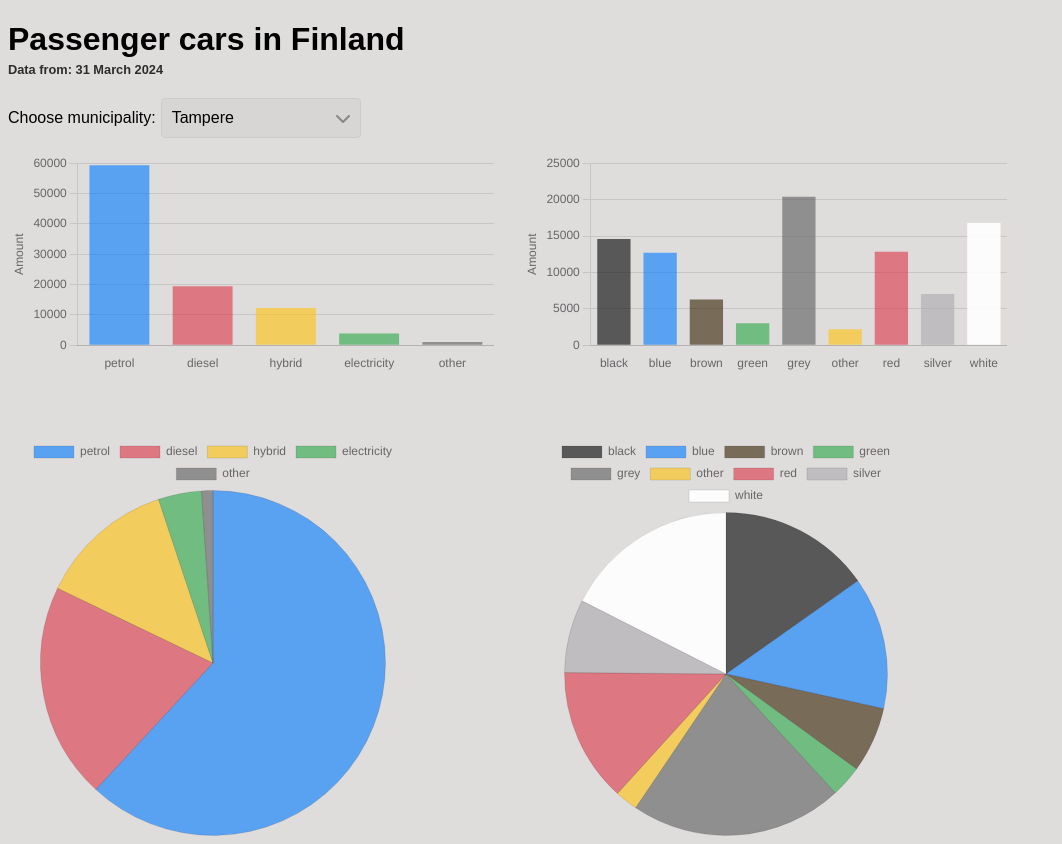
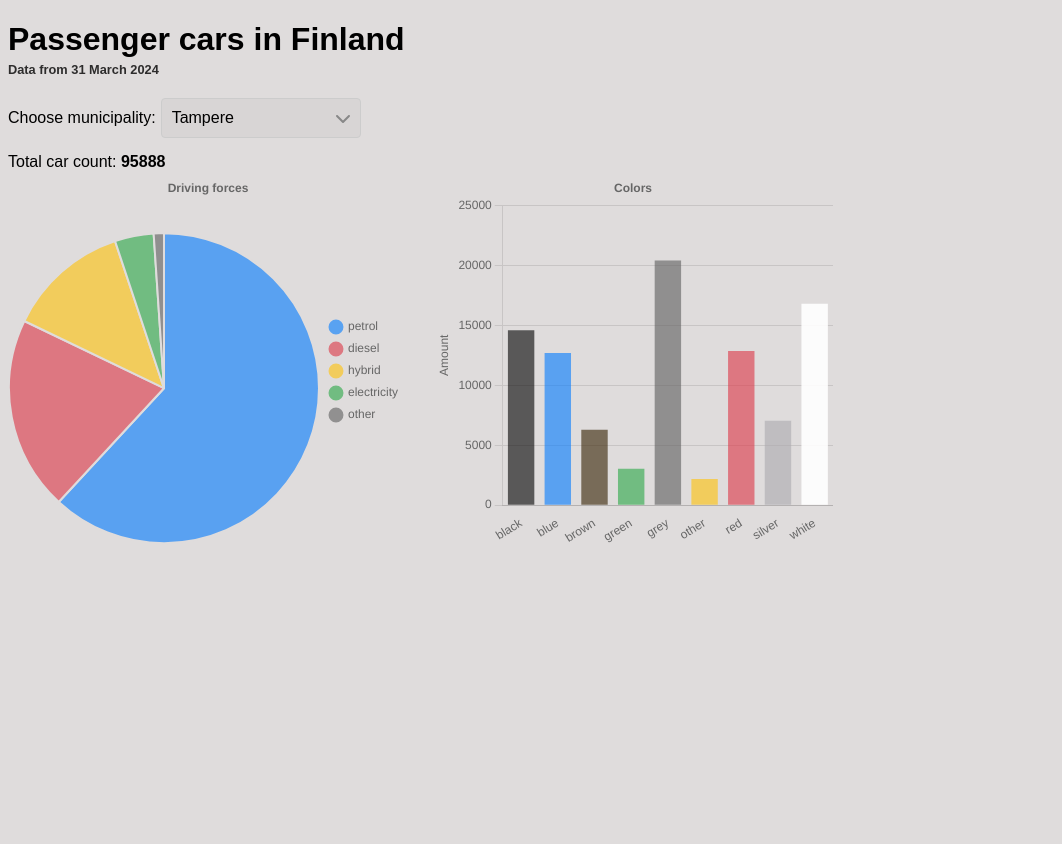
Before and after one commit to Tsingis/trafi-data, a React app: page / in a window 1280 px wide. Shown: the whole page, without its empty margins (0-1062 px from the left). After the commit the page ends 800 px from the top, so only its background shows below. Built offline with nearby package versions, Linux system fonts and the light colour scheme; the HTML template or start-up script is replaced by a standard one.

Commit message:
Further styling of charts

```diff
--- a/src/App.tsx
+++ b/src/App.tsx
@@ -3,50 +3,9 @@ import { useState, useEffect } from "react"
 import SearchableDropdown from "./components/SearchableDropdown/SearchableDropdown"
 import BarChart from "./components/BarChart/BarChart"
 import PieChart from "./components/PieChart/PieChart"
+import { Count, Municipality } from "./types"
+import { colors, drivingForces, drivingForcesColors } from "./constants"
 import "./app.css"
-
-type Mapping = {
-  [key: string]: string
-}
-
-type Count = {
-  [key: string]: number
-}
-
-type Municipality = {
-  code: string
-  name: string
-  countByDrivingForce: Count
-  countByColor: Count
-}
-
-const drivingForces: Mapping = {
-  "1": "petrol",
-  "2": "diesel",
-  "3": "hybrid",
-  "4": "electricity",
-  "5": "other",
-}
-
-const drivingForcesColors: Mapping = {
-  "1": "rgba(0, 123, 255, 0.6)",
-  "2": "rgba(220, 53, 69, 0.6)",
-  "3": "rgba(255, 193, 7, 0.6)",
-  "4": "rgba(40, 167, 69, 0.6)",
-  "5": "rgba(93, 93, 93, 0.6)",
-}
-
-const colors: Mapping = {
-  black: "rgba(0, 0, 0, 0.6)",
-  blue: "rgba(0, 123, 255, 0.6)",
-  brown: "rgba(53, 33, 0, 0.6)",
-  green: "rgba(40, 167, 69, 0.6)",
-  grey: "rgba(93, 93, 93, 0.6)",
-  red: "rgba(220, 53, 69, 0.6)",
-  silver: "rgba(170, 169, 173, 0.6)",
-  white: "rgba(255, 255, 255, 0.9)",
-  other: "rgba(255, 193, 7, 0.6)",
-}
 
 const date: Date = new Date(data.date)
 const municipalities: Municipality[] = data.municipalities
@@ -95,12 +54,19 @@ function App() {
     }
   }
 
+  const totalCount = selectedMunicipality.drivingForce
+    ? Object.values(selectedMunicipality.drivingForce).reduce(
+        (sum, count) => sum + count,
+        0,
+      )
+    : 0
+
   return (
     <div>
       <h1>
         Passenger cars in Finland
         <span className="data-date">
-          Data from:{" "}
+          Data from{" "}
           {date.toLocaleDateString("en-FI", {
             year: "numeric",
             month: "long",
@@ -109,37 +75,33 @@ function App() {
         </span>
       </h1>
       <div className="search-container">
-        <label>Choose municipality:</label>
+        <div>Choose municipality:</div>
         <SearchableDropdown
           options={municipalities.map((m) => ({ code: m.code, name: m.name }))}
           onSelect={handleSelect}
           initialValue={initialValue}
         />
       </div>
+      {totalCount && (
+        <div className="total-count-label">
+          Total car count: <span className="total-count">{totalCount}</span>
+        </div>
+      )}
       {selectedMunicipality.drivingForce && selectedMunicipality.color && (
         <div className="chart-grid">
-          <BarChart
-            data={selectedMunicipality.drivingForce}
-            xAxisLabelMap={drivingForces}
-            colorMap={drivingForcesColors}
-            style={{ gridArea: "a" }}
-          ></BarChart>
           <PieChart
             data={selectedMunicipality.drivingForce}
             labelMap={drivingForces}
             colorMap={drivingForcesColors}
-            style={{ gridArea: "b" }}
+            title={"Driving forces"}
+            style={{ gridArea: "a" }}
           />
           <BarChart
             data={selectedMunicipality.color}
             colorMap={colors}
-            style={{ gridArea: "c" }}
+            title={"Colors"}
+            style={{ gridArea: "b" }}
           ></BarChart>
-          <PieChart
-            data={selectedMunicipality.color}
-            colorMap={colors}
-            style={{ gridArea: "d" }}
-          ></PieChart>
         </div>
       )}
     </div>
--- a/src/app.css
+++ b/src/app.css
@@ -11,29 +11,33 @@ html {
   margin-top: 0.25em;
 }
 
-.chart-grid {
-  display: grid;
-  grid-template-columns: 1fr 1fr;
-  gap: 25px;
-  max-width: 1000px;
-  grid-template-areas:
-    "a c"
-    "b d";
-}
-
-@media (max-width: 600px) {
-  .chart-grid {
-    grid-template-columns: 1fr;
-    grid-template-areas:
-      "a"
-      "b"
-      "c"
-      "d";
-  }
-}
-
 .search-container {
   display: flex;
   align-items: center;
   gap: 5px;
 }
+
+.total-count-label {
+  margin-top: 15px;
+}
+
+.total-count {
+  font-weight: bold;
+}
+
+.chart-grid {
+  display: grid;
+  grid-template-columns: 1fr 1fr;
+  max-width: 850px;
+  grid-template-areas:
+    "a b"
+}
+
+@media (max-width: 800px) {
+  .chart-grid {
+    grid-template-columns: 1fr;
+    grid-template-areas:
+      "a"
+      "b";
+  }
+}
--- a/src/components/BarChart/BarChart.modules.css
+++ b/src/components/BarChart/BarChart.modules.css
@@ -1,4 +1,11 @@
 .barchart-container {
-  max-width: 600px;
-  margin-top: 15px;
+  display: flex;
+  justify-content: center;
+  align-items: center;
+  max-width: 400px;
 }
+
+canvas {
+  width: 100% !important;
+  height: 100% !important;
+}
--- a/src/components/BarChart/BarChart.tsx
+++ b/src/components/BarChart/BarChart.tsx
@@ -27,9 +27,10 @@ ChartJS.register(
 type BarChartProps = {
   data: { [key: string]: number }
   xAxisLabelMap?: { [key: string]: string }
+  colorMap?: { [key: string]: string }
   xAxisTitle?: string
   yAxisTitle?: string
-  colorMap?: { [key: string]: string }
+  title?: string
   className?: string
   style?: React.CSSProperties
 }
@@ -40,6 +41,7 @@ const BarChart: React.FC<BarChartProps> = ({
   colorMap = {},
   xAxisTitle = "",
   yAxisTitle = "Amount",
+  title,
   className,
   style,
 }) => {
@@ -76,7 +78,13 @@ const BarChart: React.FC<BarChartProps> = ({
 
         const chartOptions: ChartOptions<"bar"> = {
           responsive: true,
+          maintainAspectRatio: false,
           plugins: {
+            title: {
+              display: !!title,
+              text: title,
+              position: "top",
+            },
             legend: {
               display: false,
             },
--- a/src/components/PieChart/PieChart.modules.css
+++ b/src/components/PieChart/PieChart.modules.css
@@ -1,5 +1,11 @@
 .piechart-container {
+  display: flex;
+  justify-content: center;
+  align-items: center;
   max-width: 400px;
-  margin-top: 15px;
-  margin-left: 5px;
 }
+
+canvas {
+  width: 100% !important;
+  height: 100% !important;
+}
--- a/src/components/PieChart/PieChart.tsx
+++ b/src/components/PieChart/PieChart.tsx
@@ -17,6 +17,7 @@ type PieChartProps = {
   data: { [key: string]: number }
   labelMap?: { [key: string]: string }
   colorMap?: { [key: string]: string }
+  title?: string
   className?: string
   style?: React.CSSProperties
 }
@@ -25,6 +26,7 @@ const PieChart: React.FC<PieChartProps> = ({
   data,
   labelMap = {},
   colorMap = {},
+  title,
   className,
   style,
 }) => {
@@ -54,17 +56,28 @@ const PieChart: React.FC<PieChartProps> = ({
             {
               data: values,
               backgroundColor: backgroundColors,
-              borderColor: "rgba(0, 0, 0, 0.1)",
-              borderWidth: 1,
+              borderColor: "rgb(223, 220, 220)",
+              borderWidth: 2,
             },
           ],
         }
 
         const chartOptions: ChartOptions<"pie"> = {
           responsive: true,
+          maintainAspectRatio: false,
           plugins: {
+            title: {
+              display: !!title,
+              text: title,
+              position: "top",
+            },
             legend: {
               display: true,
+              position: "right",
+              align: "center",
+              labels: {
+                usePointStyle: true,
+              },
             },
             tooltip: {
               callbacks: {
--- /dev/null
+++ b/src/constants.ts
@@ -0,0 +1,29 @@
+import { Mapping } from "./types"
+
+export const drivingForces: Mapping = {
+  "1": "petrol",
+  "2": "diesel",
+  "3": "hybrid",
+  "4": "electricity",
+  "5": "other",
+}
+
+export const drivingForcesColors: Mapping = {
+  "1": "rgba(0, 123, 255, 0.6)",
+  "2": "rgba(220, 53, 69, 0.6)",
+  "3": "rgba(255, 193, 7, 0.6)",
+  "4": "rgba(40, 167, 69, 0.6)",
+  "5": "rgba(93, 93, 93, 0.6)",
+}
+
+export const colors: Mapping = {
+  black: "rgba(0, 0, 0, 0.6)",
+  blue: "rgba(0, 123, 255, 0.6)",
+  brown: "rgba(53, 33, 0, 0.6)",
+  green: "rgba(40, 167, 69, 0.6)",
+  grey: "rgba(93, 93, 93, 0.6)",
+  red: "rgba(220, 53, 69, 0.6)",
+  silver: "rgba(170, 169, 173, 0.6)",
+  white: "rgba(255, 255, 255, 0.9)",
+  other: "rgba(255, 193, 7, 0.6)",
+}
--- /dev/null
+++ b/src/types.ts
@@ -0,0 +1,14 @@
+export type Mapping = {
+  [key: string]: string
+}
+
+export type Count = {
+  [key: string]: number
+}
+
+export type Municipality = {
+  code: string
+  name: string
+  countByDrivingForce: Count
+  countByColor: Count
+}
```
